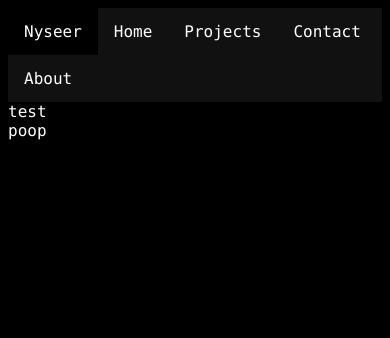
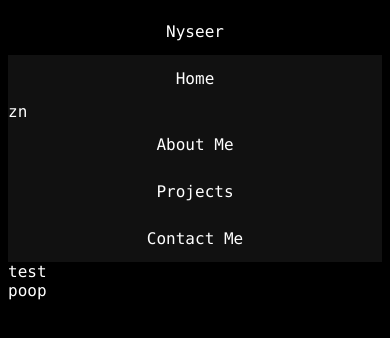
Before and after one commit to nyseer1/my-website, a Next.js app: page / in a window 390 px wide. Shown: the top 338 px of the page. Built offline with nearby package versions, Linux system fonts and the light colour scheme.

Commit message:
added responsive navbar using css media query

```diff
--- a/app/globals.css
+++ b/app/globals.css
@@ -1,40 +1,3 @@
-h1 {
-	font-size: 3em;
-	padding: 1em;
-	/* Example font size (adjust as needed) */
-	text-align: center;
-}
-
-h2 {
-	font-size: 2.2em;
-	padding: 1em;
-	/* Example font size (adjust as needed) */
-}
-
-h3 {
-	padding: 1em;
-	/* Example font size (adjust as needed) */
-}
-
-html {
-	scroll-behavior: smooth;
-}
-
-p {
-	font-size: 1em;
-	padding: 1em;
-	/* Example font size (adjust as needed) */
-}
-
-h4 {
-	text-align: center;
-	font-size: 2em;
-}
-
-.bar {
-	background-color: lightseagreen;
-}
-
 #project-section {
 	background-color: black;
 	color: white;
@@ -53,27 +16,63 @@ ul {
 	padding: 0;
 	overflow: hidden;
 	background-color: #111111;
+	display: flex;
+	flex-direction: row;
 }
-
-ul li {
-	float: left;
-}
-
 ul li a {
 	display: block;
 	color: white;
 	text-align: center;
 	padding: 14px 16px;
 	text-decoration: none;
+	font-size: 20;
+	/* width: 100%; */
 }
-
 ul li a:hover {
 	background-color: #333333;
 }
 
+/* Make a one column-layout instead of three-column layout */
+@media (max-width: 600px) {
+	ul {
+		flex-direction: column;
+	}
+}
+
+/* theme */
 html {
 	background-color: black;
 	scroll-behavior: smooth;
 	color: white;
 	font-family: "Lucida Console", "Courier New", monospace;
 }
+
+/* old might use later */
+/* h1 {
+	font-size: 3em;
+	padding: 1em;
+	text-align: center;
+}
+
+h2 {
+	font-size: 2.2em;
+	padding: 1em;
+}
+
+h3 {
+	padding: 1em;
+}
+
+p {
+	font-size: 1em;
+	padding: 1em;
+}
+
+h4 {
+	text-align: center;
+	font-size: 2em;
+} */
+
+/* .bar {
+	background-color: lightseagreen;
+} */
--- a/app/page.tsx
+++ b/app/page.tsx
@@ -9,17 +9,18 @@ export default function HomePage() {
 					<a href="/" style={{backgroundColor:'black'}}>Nyseer</a>
 				</li>
 				<li>
-					<a href="default.asp">Home</a>
+					<a href="/">Home</a>
+				</li>
+				<li>zn
+					<a href="/about" >About Me</a>
 				</li>
 				<li>
 					<a href="#projects">Projects</a>
 				</li>
 				<li>
-					<a href="contact.asp">Contact</a>
+					<a href="contact.asp">Contact Me</a>
 				</li>
-				<li>
-					<a href="about.asp">About</a>
-				</li>
+
 			</ul>
 			test
 			<br style={{lineHeight:50}}/>
```
